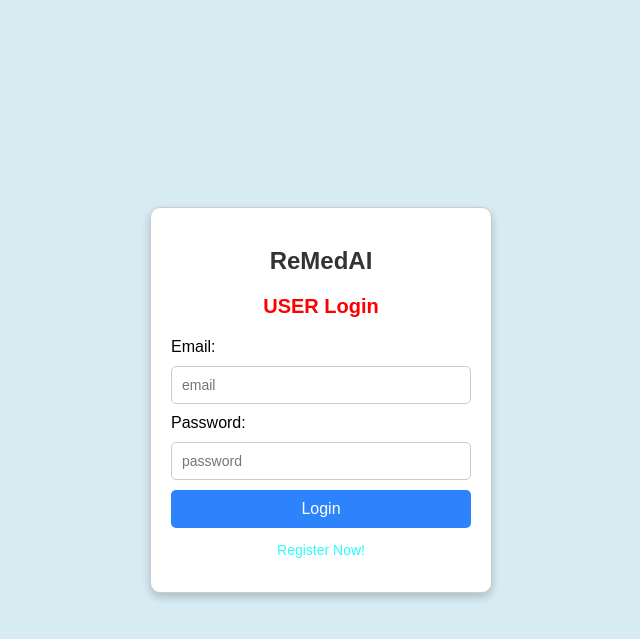
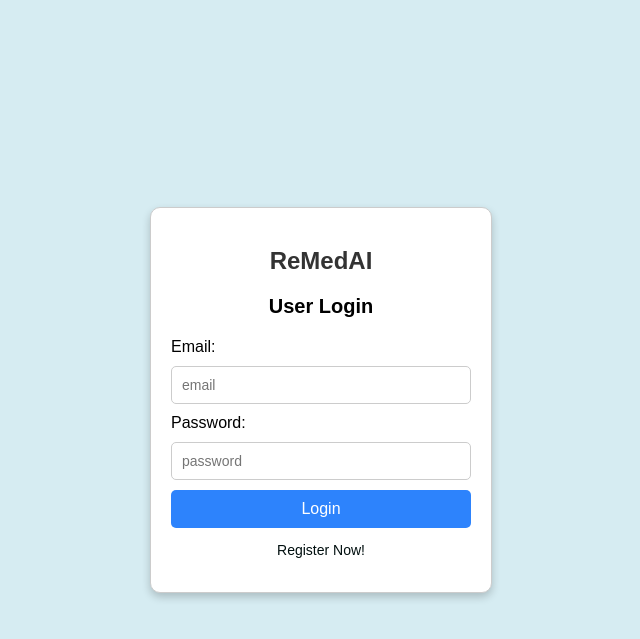
Before and after one commit to dipita-tasnim/ReMedAI, a PHP site: page /user_login.php in a window 1280 px wide. Shown: the top 639 px of the page, without its empty margins (319-959 px from the left). Run offline with PHP 8.4, Linux system fonts and the light colour scheme.

Commit message:
add files

```diff
--- a/login_process.php
+++ b/login_process.php
@@ -6,7 +6,7 @@ if ($_SERVER["REQUEST_METHOD"] == "POST") {
     $email = $_POST['email'];
     $password = $_POST['password'];
 
-    $sql = "SELECT * FROM users WHERE email = ?";
+    $sql = "SELECT * FROM user WHERE email = ?";
     $stmt = $conn->prepare($sql);
     $stmt->bind_param("s", $email);
     $stmt->execute();
--- a/styles2.css
+++ b/styles2.css
@@ -75,7 +75,7 @@ header h1 {
 }
 
 .login_box .links a {
-    color: #2dfcfc;
+    color: #000f0f;
     text-decoration: none;
 }
 
--- a/user_login.php
+++ b/user_login.php
@@ -14,7 +14,7 @@
             <header>
                 <h1 > ReMedAI </h1>
             </header>
-            <h2 style="color:RED" >USER Login</h2>
+            <h2 style="color:BLACK" >User Login</h2>
             <form class="login_form" action="login.php" method="post">
         <label for="email">Email:</label><br>
         <input type="text" id="email" name="email" placeholder="email" required><br>
```
